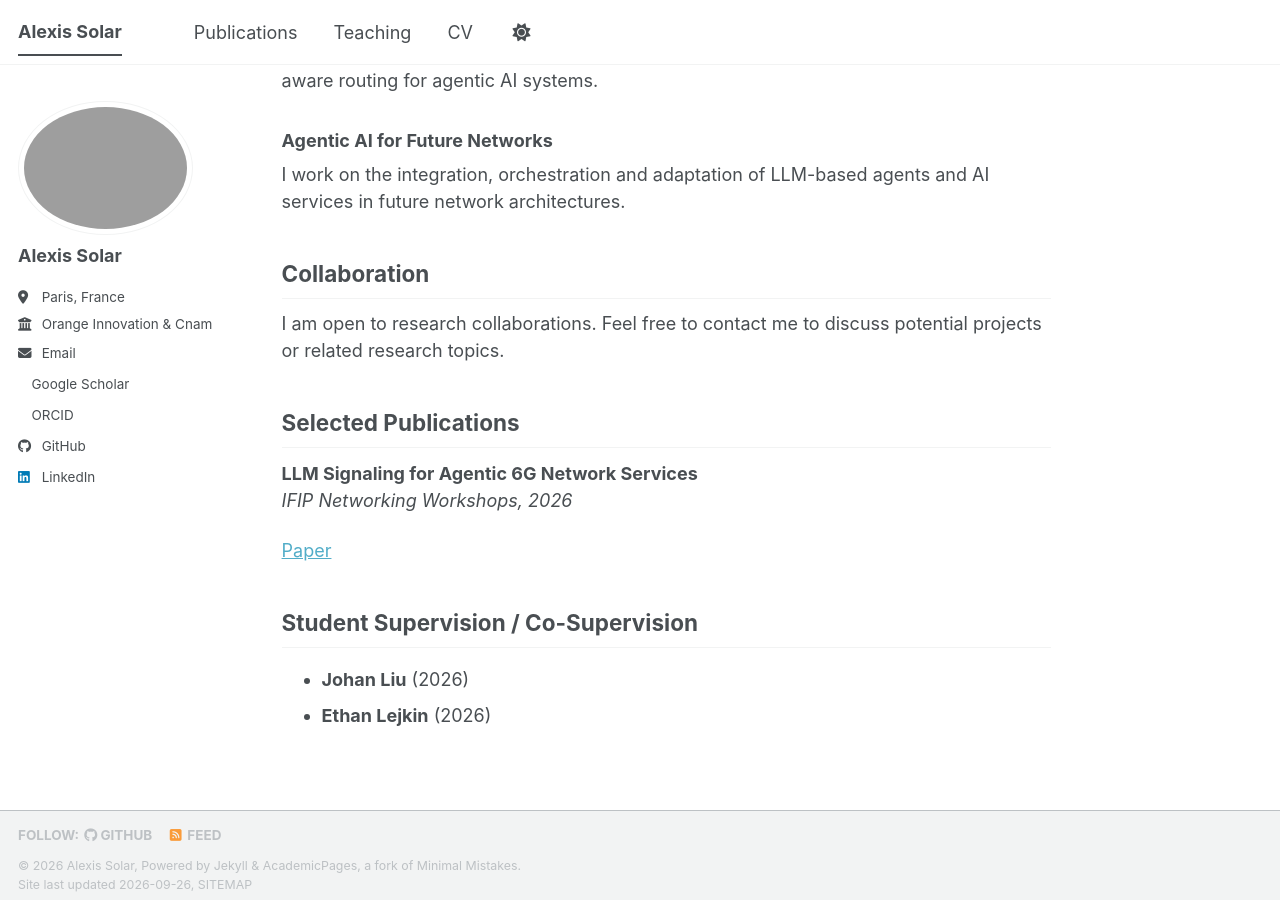
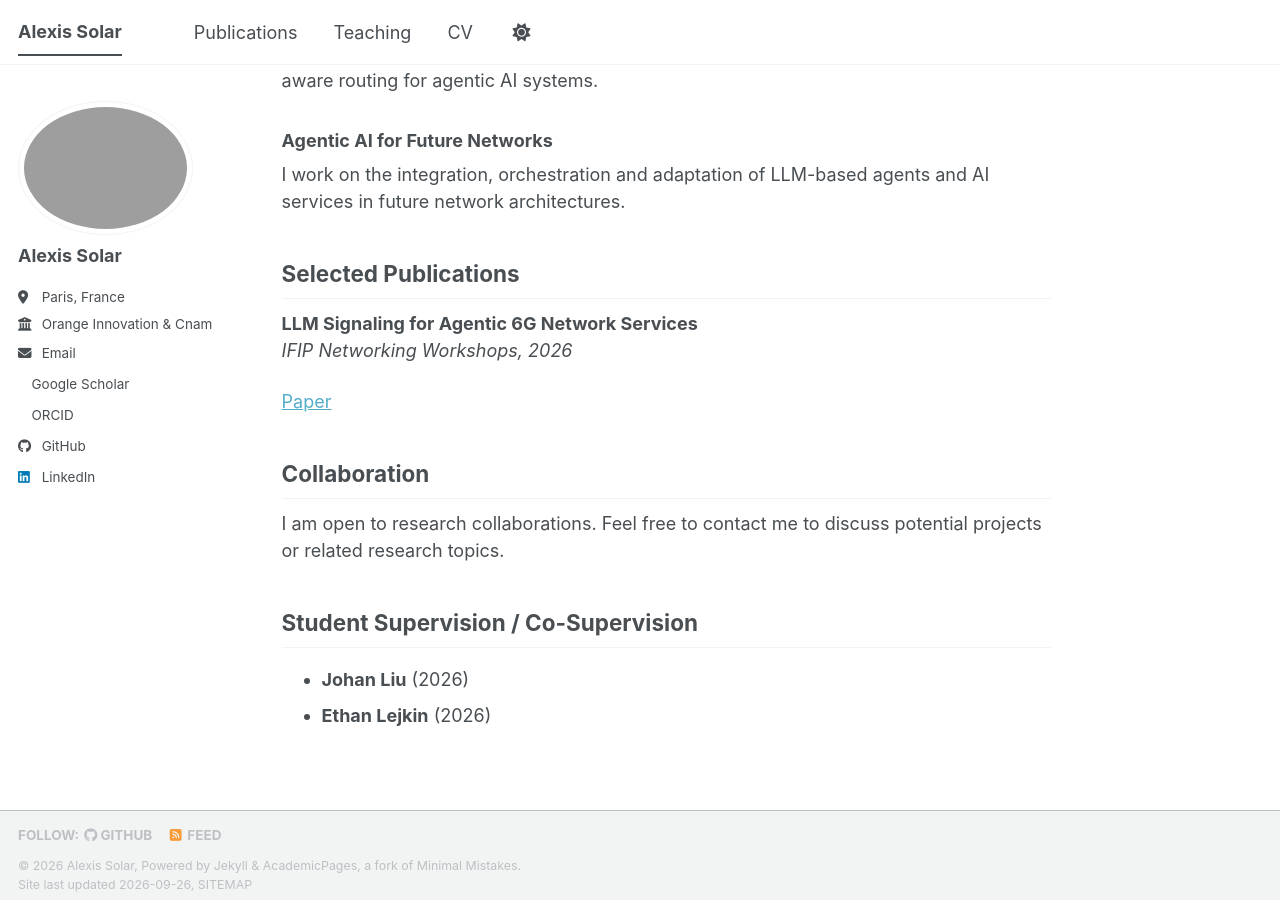
Before and after one commit to SolarAlexis/SolarAlexis.github.io, a Jekyll site: the page built from _pages/about.md, in a window 1280 px wide and 900 px high, scrolled down 781 px. Built offline with Jekyll 4.4.1, drawn with Linux system fonts in a browser that asks for light colours; a style sheet for code colours, icons or effects is not loaded; part of the change alters nothing that is shown.

```diff
--- a/_pages/about.md
+++ b/_pages/about.md
@@ -30,10 +30,6 @@ I currently study LLM routing under latency constraints, with a broader interest
 
 I work on the integration, orchestration and adaptation of LLM-based agents and AI services in future network architectures.
 
-## Collaboration
-
-I am open to research collaborations. Feel free to contact me to discuss potential projects or related research topics.
-
 ## Selected Publications
 
 **LLM Signaling for Agentic 6G Network Services**
@@ -41,6 +37,10 @@ I am open to research collaborations. Feel free to contact me to discuss potenti
 
 [Paper](https://ieeexplore.ieee.org/document/11579258)
 
+## Collaboration
+
+I am open to research collaborations. Feel free to contact me to discuss potential projects or related research topics.
+
 ## Student Supervision / Co-Supervision
 
 - **Johan Liu** (2026)
```
